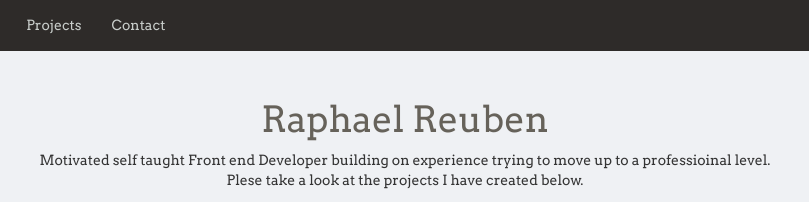
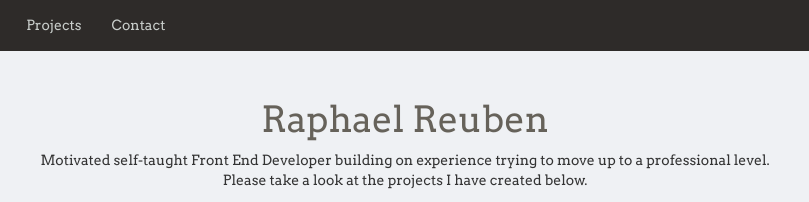
Before and after one commit to RaphyWaffy/Portfolio, a plain HTML site: page index.html in a window 1280 px wide. Shown: the top 202 px of the page, 235-1044 px from the left. Drawn offline with nearby package versions, Linux system fonts and the light colour scheme.

Commit message:
Add files via upload

```diff
--- a/index.html
+++ b/index.html
@@ -39,8 +39,8 @@
 
   <div class="text-center">
     <h1>Raphael Reuben</h1>
-    <p>Motivated self taught Front end Developer building on experience trying to move up to a professioinal level.
-      <br> Plese take a look at the projects I have created below.</p>
+    <p>Motivated self-taught Front End Developer building on experience trying to move up to a professional level.
+      <br>Please take a look at the projects I have created below.</p>
     <a href="https://github.com/RaphyWaffy"><img class="skilliamages" src="images\Git_icon.svg" alt=""></a>
   </div>
 
```
